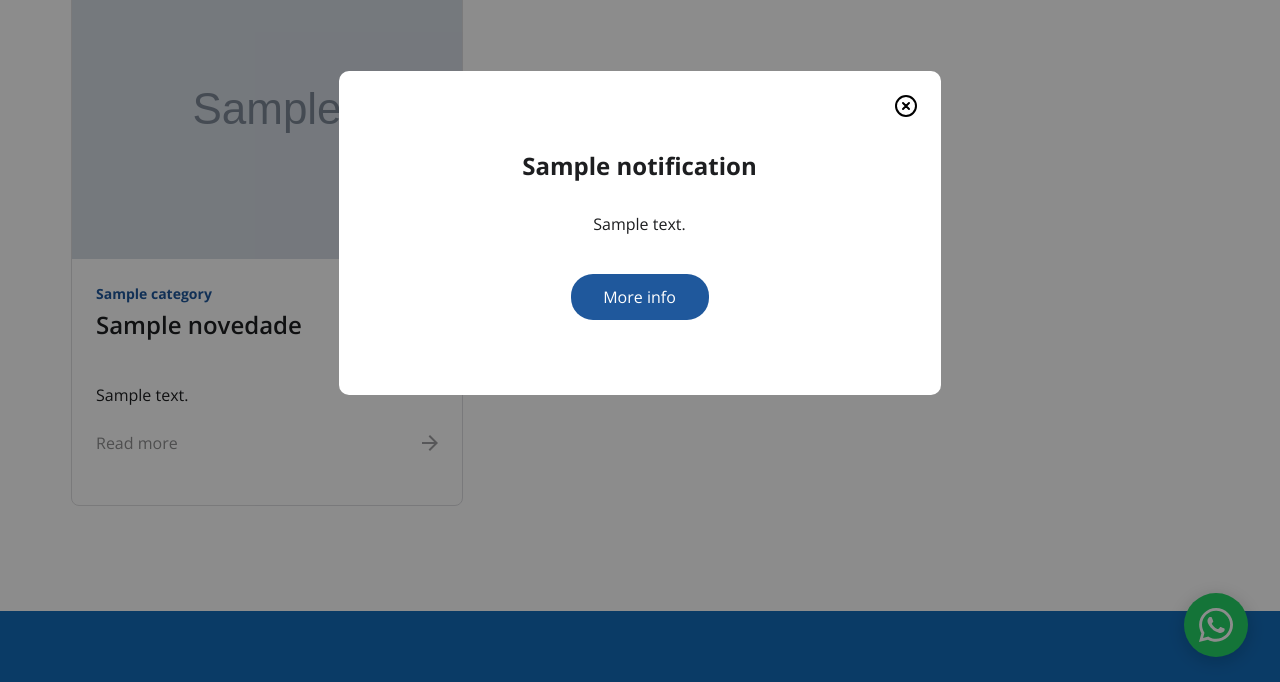
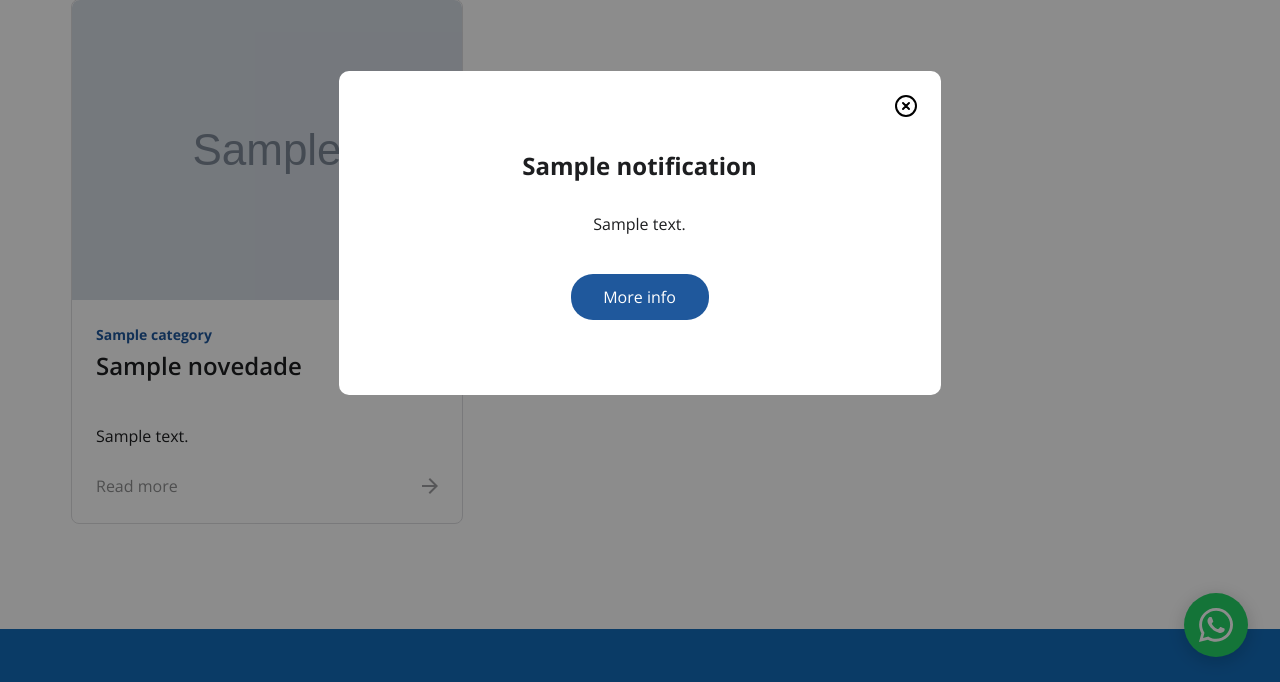
Before and after one commit to santiagoAbasto/GRANSASSO, a Laravel app: template resources/views/web/zona-privada/novedades/index.blade.php in a window 1280 px wide. Shown: the part 223-905 px from the top of the page. Run offline with Laravel 12, Linux system fonts and the light colour scheme; data comes from the database, SQL or seed files in the repository; the template is opened without the code that fills it: most values are stand-ins (such as "Sample title", 1, 10 or a date in 2020); grey boxes marked "Sample" are stand-in pictures; style sheets or scripts are compiled from the project's sources; parts of the project's set-up code (start-up, migrations or seed data) failed here and were passed over.

Commit message:
fix: leer más space-between + padding-top 26px + breadcrumb padding-bottom 73px
Co-Authored-By: Claude Sonnet 4.6 <noreply@anthropic.com>

```diff
--- a/resources/views/web/zona-privada/novedades/index.blade.php
+++ b/resources/views/web/zona-privada/novedades/index.blade.php
@@ -7,7 +7,7 @@
 <div style="max-width:1224px;margin:0 auto;padding:0 71px;box-sizing:content-box">
 
     {{-- Breadcrumb --}}
-    <nav style="display:flex;align-items:center;gap:2px;padding-top:11px;padding-bottom:32px">
+    <nav style="display:flex;align-items:center;gap:2px;padding-top:11px;padding-bottom:73px">
         <a href="{{ route('home') }}" style="color:#1D1E20;font-family:'Open Sans',sans-serif;font-size:12px;font-weight:600;line-height:normal;text-decoration:none">
             {{ __('ui.breadcrumb.home') }}
         </a>
@@ -46,7 +46,7 @@
             @endif
 
             {{-- Contenido --}}
-            <div style="padding:24px 24px 50px 24px;display:flex;flex-direction:column;align-items:flex-start;flex:1;width:100%;box-sizing:border-box">
+            <div style="padding:24px 24px 25px 24px;display:flex;flex-direction:column;align-items:flex-start;flex:1;width:100%;box-sizing:border-box">
 
                 @if($novedad->category)
                 <span style="align-self:stretch;color:#1F589C;font-family:'Open Sans',sans-serif;font-size:14px;font-weight:700;line-height:150%">
@@ -65,7 +65,7 @@
                 </p>
                 @endif
 
-                <div style="display:flex;align-items:center;justify-content:space-between;align-self:stretch;margin-top:auto;padding-top:24px;opacity:0.5">
+                <div style="display:flex;align-items:center;justify-content:space-between;align-self:stretch;margin-top:auto;padding-top:26px;opacity:0.5">
                     <span style="color:#1D1E20;font-family:'Open Sans',sans-serif;font-size:16px;font-weight:400;line-height:150%">
                         {{ __('ui.zona_privada.read_more') }}
                     </span>
```
